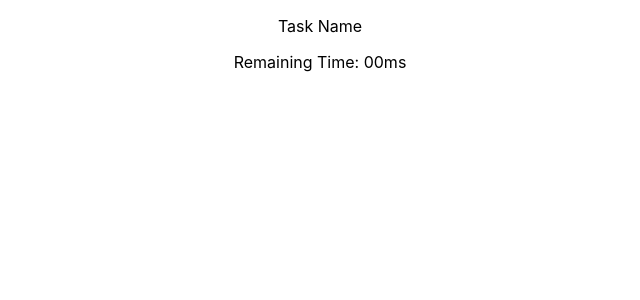
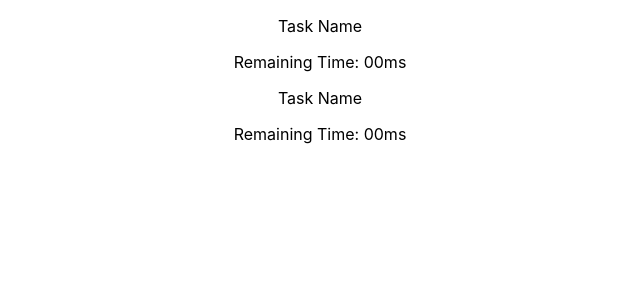
Before and after one commit to emily-yu/mongo-scheduler, a React (Create React App) app in the folder my-app/: page / in a window 1280 px wide. Shown: the top 300 px of the page, without its empty margins (320-960 px from the left). Built offline with nearby package versions, Linux system fonts and the light colour scheme.

Commit message:
restructure so tasklist contains tasks

```diff
--- a/my-app/src/App.js
+++ b/my-app/src/App.js
@@ -1,11 +1,13 @@
 import logo from './logo.svg';
 import './App.css';
 import Task from './components/Task';
+import TaskList from './components/TaskList'
+import React from 'react';
 
 function App() {
   return (
     <div className="App">
-        <Task/>
+        <TaskList/>
     </div>
   );
 }
--- /dev/null
+++ b/my-app/src/components/TaskList.js
@@ -0,0 +1,16 @@
+import React from 'react';
+import Task from './Task';
+class TaskList extends React.Component {
+    constructor(props) {
+        super(props);
+    }
+    render() {
+        return (
+          <div>
+            <Task/>
+            <Task/>
+          </div>
+        )
+      }
+}
+export default TaskList;
```
Also changed, not shown: 1 other file (tests, documents, lock files or other folders).
